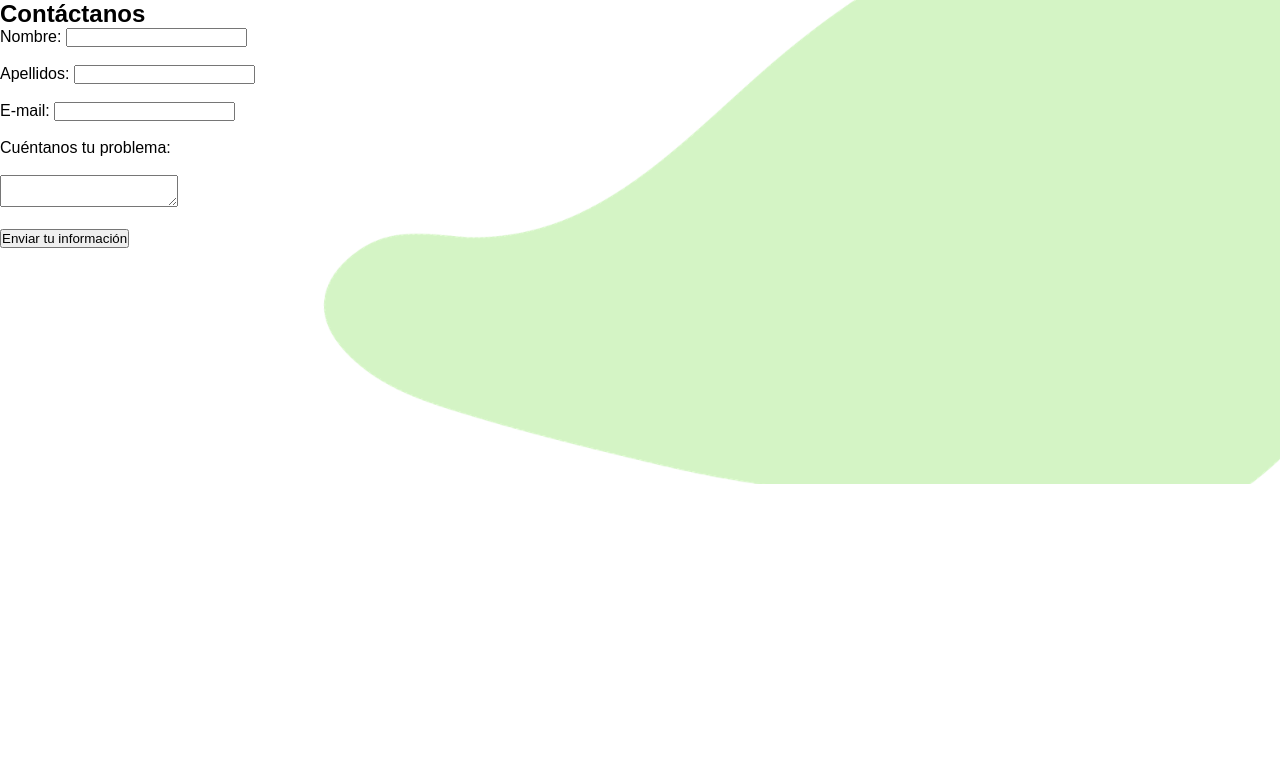
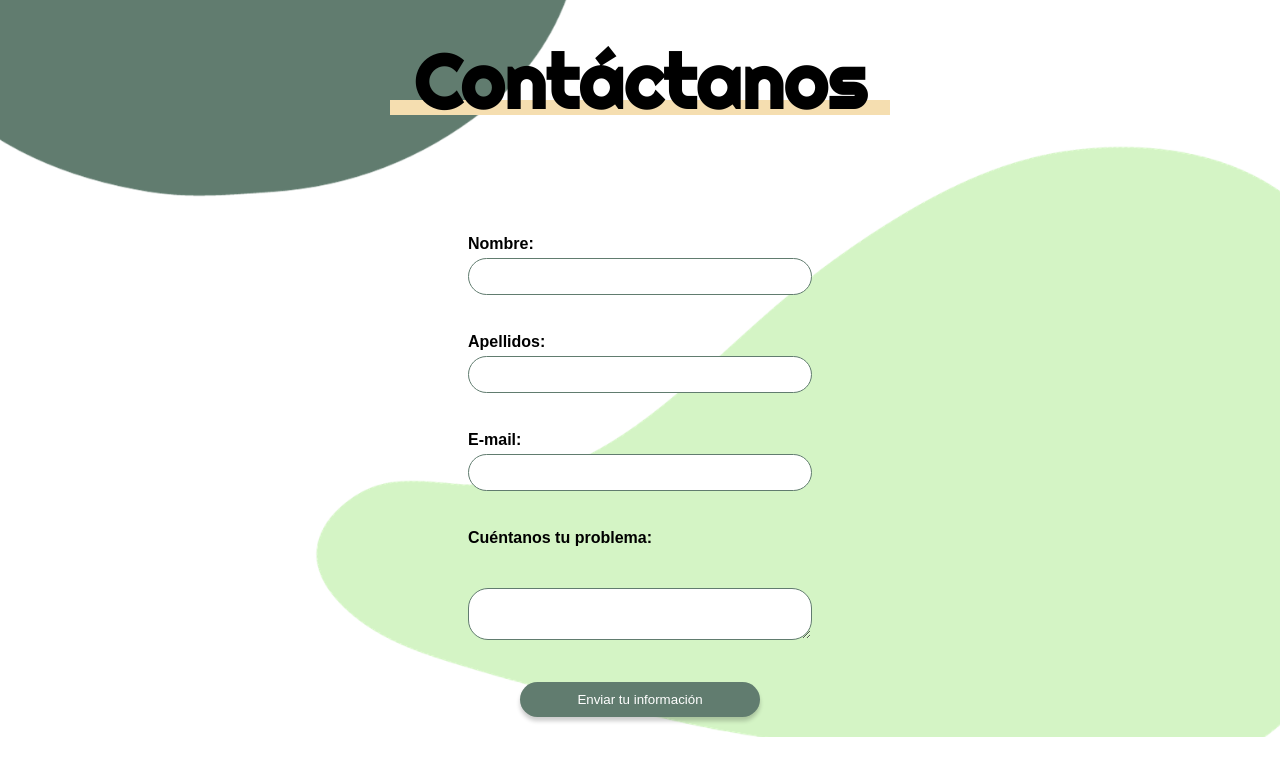
Before and after one commit to rubiocelia/Equlibria, a PHP site: page /contacto.html in a window 1280 px wide. Shown: the top 776 px of the page. Run offline with PHP 8.4, Linux system fonts and the light colour scheme.

Commit message:
CSS CONTACTO

```diff
--- a/Proyecto_integrador/contacto.html
+++ b/Proyecto_integrador/contacto.html
@@ -10,9 +10,10 @@
 </head>
 
 <body class="inicioSesion">
-    <div id="form-contactanos">
-        <h2>Contáctanos</h2>
-        <form method="post" action="" onsubmit="return validarFormularioContacto()">
+    <div class="subrayadoFormulario">
+        <h3>Contáctanos</h3>
+    </div>
+    <form class="formInicioSesion" method="post" action="" onsubmit="return validarFormularioContacto()">
         <label for="nombreContacto">Nombre:</label>
         <input type="text" id="nombreContacto" name="nombreContacto">
 
@@ -36,7 +37,6 @@
 
         <button type="submit">Enviar tu información</button>
     </form>
-    </div>
 </body>
 
 </html>
--- a/Proyecto_integrador/style.css
+++ b/Proyecto_integrador/style.css
@@ -273,6 +273,14 @@ footer {
 }
 
 .formInicioSesion input {
+  width: 100%;
+  padding: 10px;
+  margin-bottom: 20px;
+  border: 1px solid var(--verde-oscuro);
+  border-radius: 20px;
+}
+
+.formInicioSesion textarea {
   width: 100%;
   padding: 10px;
   margin-bottom: 20px;
```
Lines whose indentation alone changed are shown as unchanged.
